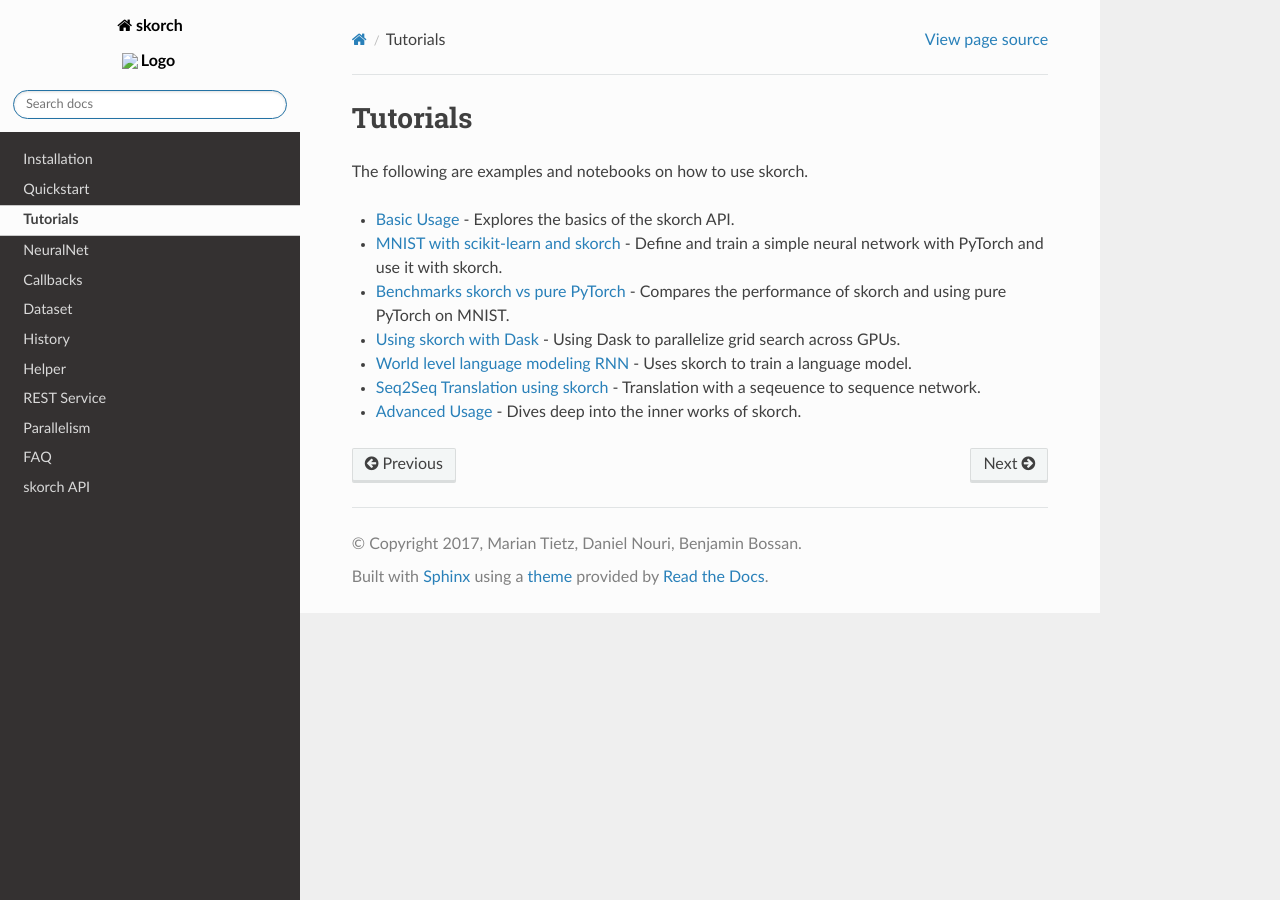
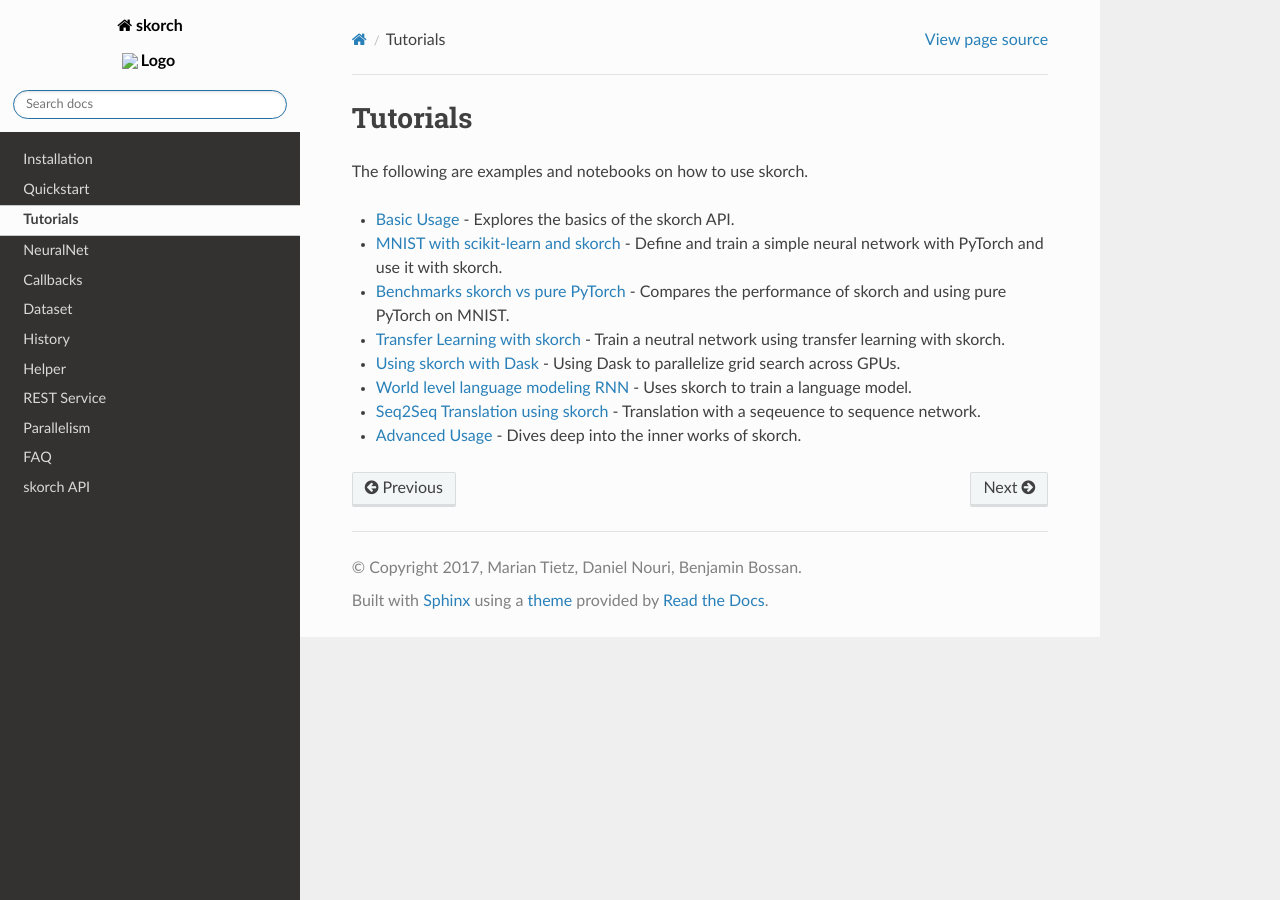
Before and after one commit to skorch-dev/skorch, a Sphinx documentation site: the page built from docs/user/tutorials.rst, in a window 1280 px wide. Built offline with Sphinx 7.4.7 and the Read the Docs theme 2.0.0, drawn with Linux system fonts in a browser that asks for light colours.

Commit message:
DOC: Add reference  to notebook in docs

```diff
--- a/docs/user/tutorials.rst
+++ b/docs/user/tutorials.rst
@@ -11,6 +11,8 @@ The following are examples and notebooks on how to use skorch.
 
 * `Benchmarks skorch vs pure PyTorch <https://github.com/dnouri/skorch/blob/master/examples/benchmarks/mnist.py>`_ - Compares the performance of skorch and using pure PyTorch on MNIST.
 
+* `Transfer Learning with skorch <https://github.com/dnouri/skorch/blob/master/notebooks/Transfer_Learning.ipynb>`_ - Train a neutral network using transfer learning with skorch.
+
 * `Using skorch with Dask <https://github.com/dnouri/skorch/tree/master/examples/rnn_classifer>`_ - Using Dask to parallelize grid search across GPUs.
 
 * `World level language modeling RNN <https://github.com/dnouri/skorch/tree/master/examples/word_language_model>`_ - Uses skorch to train a language model.
```
Also changed, not shown: 1 other file.
